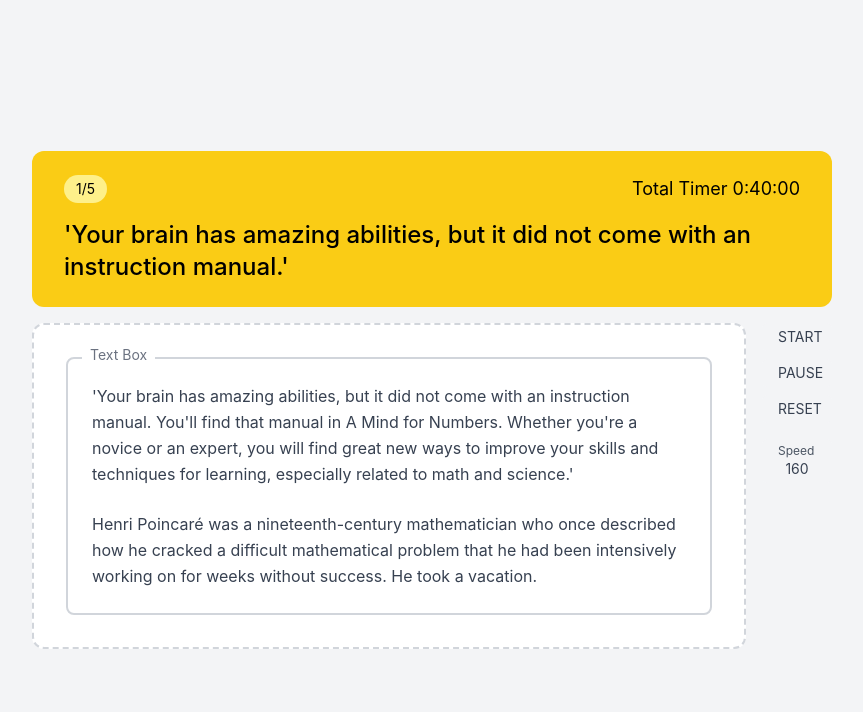
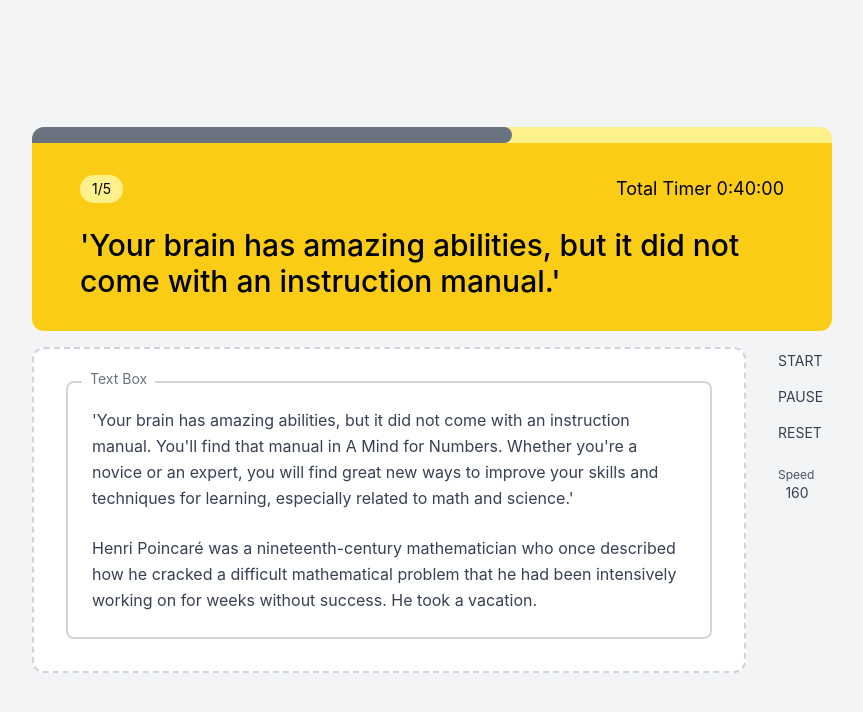
Before and after one commit to yunseokjeon/faster, a React (Create React App) app: page / in a window 1280 px wide. Shown: the top 712 px of the page, without its empty margins (208-1071 px from the left). Built offline with nearby package versions, Linux system fonts and the light colour scheme.

Commit message:
프로그레스 바 추가 및 UI 수정

```diff
--- a/src/components/ReadingCard.tsx
+++ b/src/components/ReadingCard.tsx
@@ -3,13 +3,21 @@ const ReadingCard = () => {
         <div className="min-h-screen bg-gray-100 flex items-center justify-center p-4">
             {/* 메인 카드 컨테이너 */}
             <div className="w-[800px] relative">
+                {/* 프로그레스 바 추가 */}
+                <div className="w-full h-4 bg-yellow-200 rounded-t-xl overflow-hidden">
+                    <div
+                        className="h-full bg-gray-500 rounded-r-xl"
+                        style={{ width: '60%' }} // 진행률에 따라 조절
+                    />
+                </div>
+
                 {/* 상단 노란색 카드 */}
-                <div className="bg-yellow-400 rounded-xl px-8 py-6 mb-4">
-                    <div className="flex justify-between items-center mb-4">
+                <div className="bg-yellow-400 rounded-b-xl px-12 py-8 mb-4">
+                    <div className="flex justify-between items-center mb-6">
                         <span className="bg-yellow-200 px-3 py-1 rounded-full text-sm">1/5</span>
                         <span className="text-lg">Total Timer 0:40:00</span>
                     </div>
-                    <p className="text-2xl font-medium w-full">
+                    <p className="text-3xl font-medium w-full">
                         'Your brain has amazing abilities, but it did not come with an instruction manual.'
                     </p>
                 </div>
```
